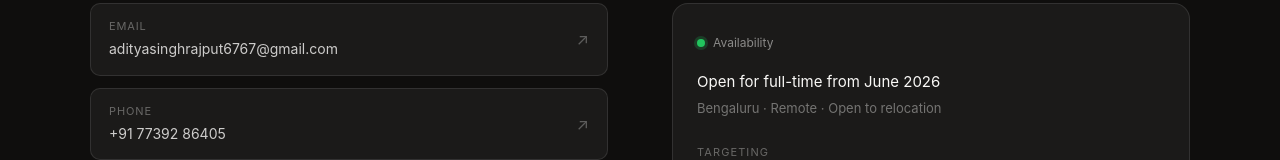
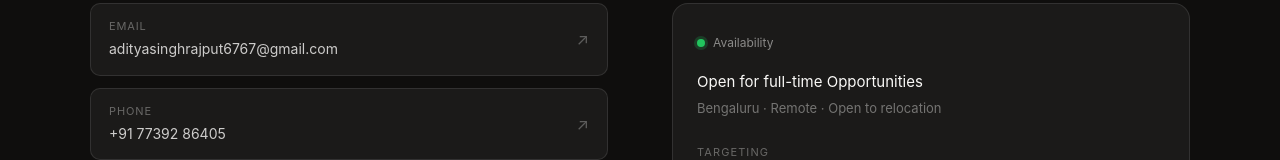
Before and after one commit to adityasinghrajput6767-cmd/Aditya-Portfolio, a Next.js app: page / in a window 1280 px wide. Shown: the part 3504-3664 px from the top of the page. Built offline with nearby package versions, Linux system fonts and the light colour scheme.

Commit message:
Update content.ts

```diff
--- a/src/data/content.ts
+++ b/src/data/content.ts
@@ -5,7 +5,7 @@ export const CONTACT = {
   linkedin: "https://www.linkedin.com/in/aditya-singh-a246b82b0/",
   linkedinHandle: "aditya-singh-a246b82b0",
   location: "Bengaluru, India",
-  availability: "Open for full-time from June 2026",
+  availability: "Open for full-time Opportunities",
   relocate: "Bengaluru · Remote · Open to relocation",
 };
 
```
